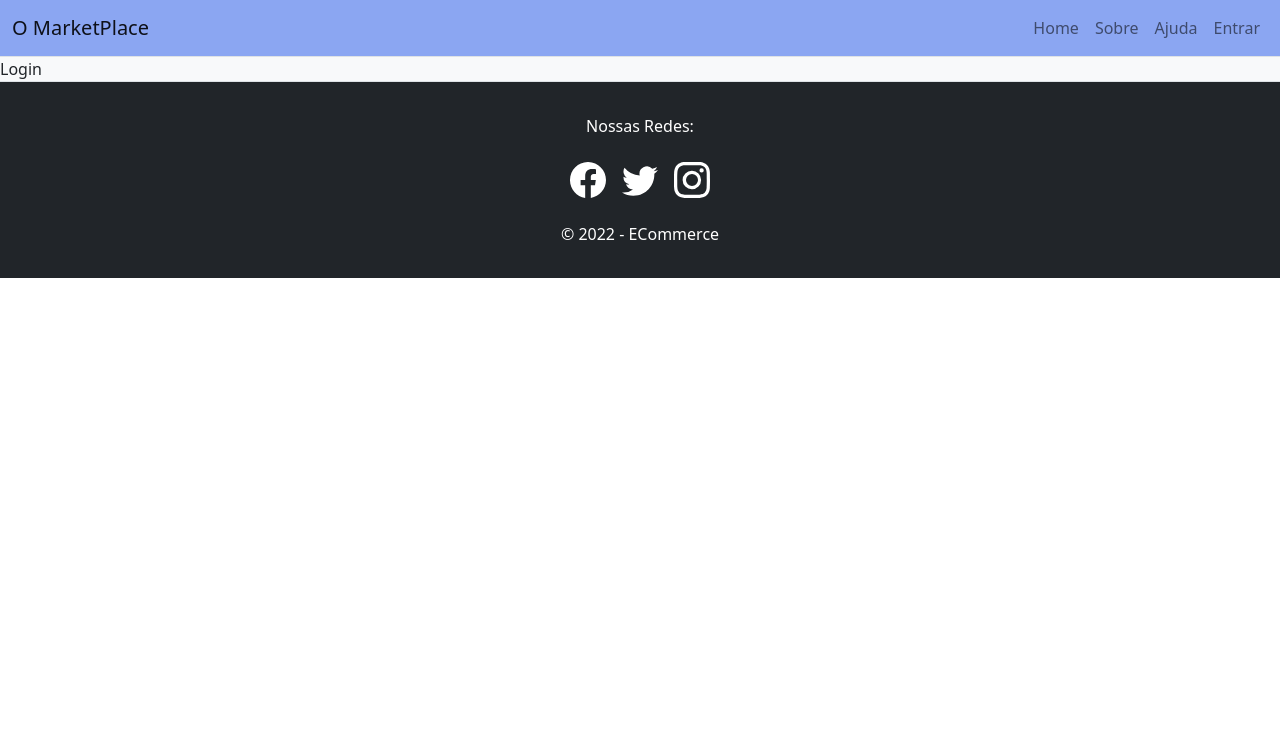
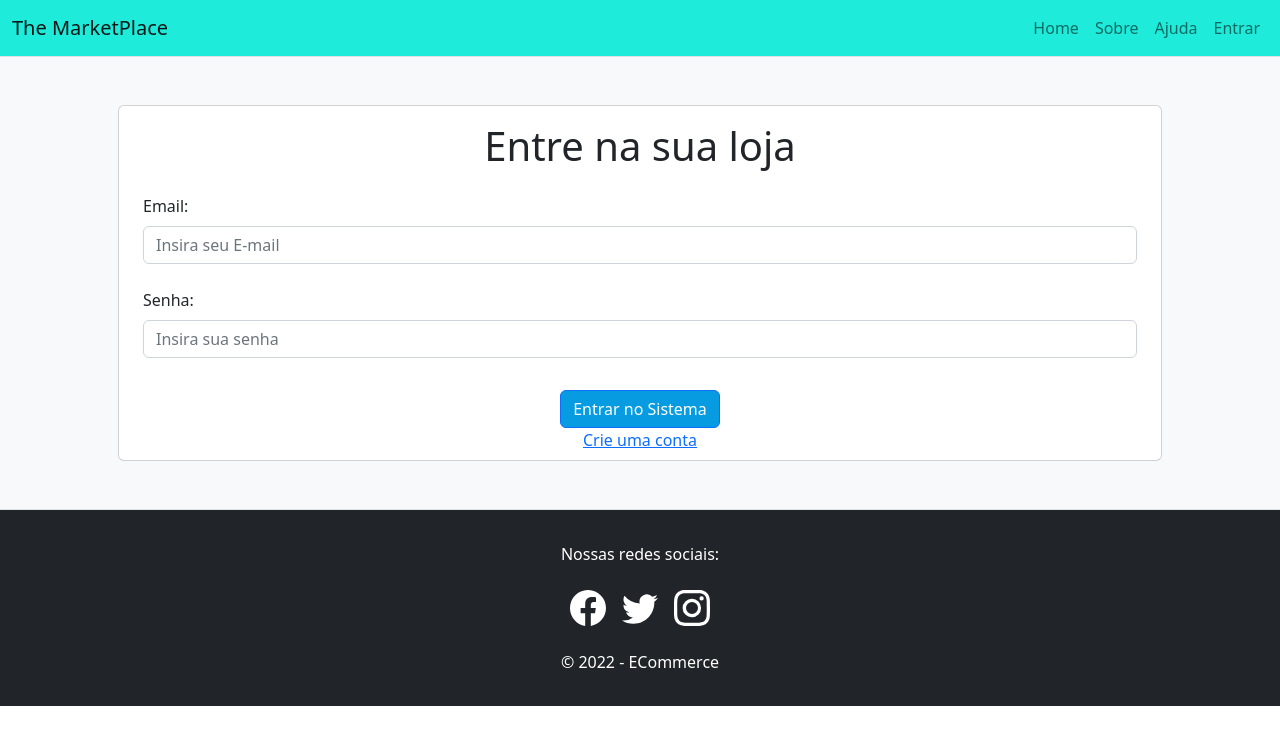
Before and after one commit to xNicolosox/ProjetoLoja, a Next.js app: page /login in a window 1280 px wide. Shown: the top 744 px of the page. Built offline with nearby package versions, Linux system fonts and the light colour scheme.

Commit message:
loja atualizada

```diff
--- a/components/Drawer.js
+++ b/components/Drawer.js
@@ -17,10 +17,10 @@ export default function Drawer() {
         <button className={isActive("/produtos")}>Produtos</button>
       </Link>
       <Link href="/vendas">
-        <button className={isActive("/vendas")}>Minhas Vendas</button>
+        <button className={isActive("/vendas")}>Minhas vendas</button>
       </Link>
       <Link href="/meus-dados">
-        <button className={isActive("/meus-dados")}>Meus Dados</button>
+        <button className={isActive("/meus-dados")}>Meus dados</button>
       </Link>
     </div>
   );
--- a/components/Footer.js
+++ b/components/Footer.js
@@ -6,7 +6,7 @@ export default function Footer() {
     <>
       <footer className="border-top footer text-white bg-dark p-3">
         <div className="container">
-          <div className="text-center p-3">Nossas Redes:</div>
+          <div className="text-center p-3">Nossas redes sociais:</div>
           <div className="text-center">
             <Icon.Facebook className="m-2" size={36} />
             <Icon.Twitter className="m-2" size={36} />
--- a/components/Navbar.js
+++ b/components/Navbar.js
@@ -4,9 +4,9 @@ import { Navbar, Container, Nav } from "react-bootstrap";
 export default function NavbarMarketplace() {
   return (
     <>
-      <Navbar expand="sm" className="border-bottom" style= {{backgroundColor: "#7a99f1de"}}>
+      <Navbar expand="sm" className="border-bottom" style= {{backgroundColor: "#1eebd9"}}>
         <Container fluid>
-          <Navbar.Brand>O MarketPlace</Navbar.Brand>
+          <Navbar.Brand>The MarketPlace</Navbar.Brand>
           <Navbar.Toggle aria-controls="nav" />
           <Navbar.Collapse id="nav" className="flex-grow-0">
             <Nav>
--- a/pages/_app.js
+++ b/pages/_app.js
@@ -11,6 +11,12 @@ function MyApp({ Component, pageProps }) {
     import("bootstrap/dist/js/bootstrap");
   });
 
+const router = useRouter();
+function showDrawer(){
+  const blacklist = ["/login","/nova-conta","/"];
+  return !blacklist.includes(router.pathname);
+}
+
   return (
     <>
       <Head>
@@ -21,7 +27,8 @@ function MyApp({ Component, pageProps }) {
         <Navbar />
       </header>
       <div className="row">
-        <div className="col-md-12 bg-light">
+        {showDrawer()? <Drawer/> :""}
+        <div className= {showDrawer() ? "col-md-10 bg-light" : "col-md-12 bg-light" }>
           <Component {...pageProps} />
         </div>
       </div>
--- a/pages/login.js
+++ b/pages/login.js
@@ -1,6 +1,55 @@
 import Link from "next/link";
+import { useRouter } from "next/router";
 import { Button, Card, Col, Container, Form, Row } from "react-bootstrap";
 
 export default function Login() {
-  return <>Login</>;
+  const router = useRouter();
+  function handleLogin(e) {
+    e.preventDefault();
+    //logica de login para o sistema.
+    //1. verificar os dados integrados
+    //2.enviar requesição para o backend
+    //3. esperar resposta
+    //3.1 se existir erro, alertar o usario
+    // 3.2 se a requisição estiver ok, salva o token e volta para a pagina.
+    router.push("/categorias");
+  }
+
+  return (
+    <>
+      <Container className="p-5">
+        <Card>
+          <Form onSubmit={handleLogin}>
+            <h1 className="text-center pt-3">
+            Entre na sua loja
+            </h1>
+            <Form.Group className="m-4">
+              <Form.Label>Email:</Form.Label>
+              <Form.Control
+                type="email"
+                placeholder="Insira seu E-mail"
+                required
+              />
+            </Form.Group>
+            <Form.Group className="m-4">
+              <Form.Label>Senha:</Form.Label>
+              <Form.Control
+                type="password"
+                placeholder="Insira sua senha"
+                required
+                minLength={8}
+              />
+            </Form.Group>
+            <Form.Group className="p-2 text-center">
+              <Button type="submit" style= {{backgroundColor: "#079be1"}}> Entrar no Sistema </Button>
+              <br />
+              <Link href="/nova-conta">
+                <a> Crie uma conta</a>
+              </Link>
+            </Form.Group>
+          </Form>
+        </Card>
+      </Container>
+    </>
+  );
 }
```
Also changed, not shown: components/ItemTable.js (added, +42 -0 lines), pages/categorias/index.js (+31 -1 lines).
